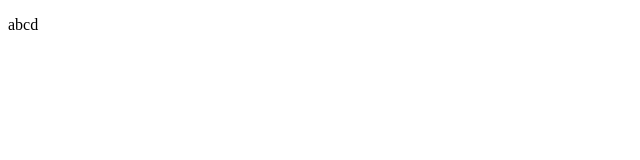
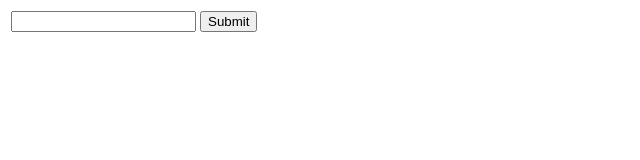
Before and after one commit to palebobcat/palebobcat.github.io, a plain HTML site: page index.html in a window 1280 px wide. Shown: the whole page, without its empty margins (0-640 px from the left). Drawn offline with Linux system fonts and the light colour scheme.

Commit message:
password input

```diff
--- /dev/null
+++ b/css/site.css
@@ -0,0 +1,9 @@
+body {
+    margin-bottom: 60px;
+    padding: 0;
+    background: url("NL.jpg") no-repeat center center fixed;
+    background-size: cover;
+    -webkit-background-size: cover;
+    -moz-background-size: cover;
+    -o-background-size: cover;
+}
--- a/index.html
+++ b/index.html
@@ -5,6 +5,18 @@
   <title>$Title$</title>
 </head>
 <body>
-<p>abcd</p>
+<div>
+  <table>
+    <tr>
+      <td>
+        <label for="password"></label><input type="password" id="password" value=""/>
+      </td>
+      <td>
+        <input type="submit" value="Submit" onclick="checkPassword()" />
+      </td>
+    </tr>
+  </table>
+</div>
+
 </body>
 </html>
```
Also changed, not shown: js/password.js (added, +8 -0 lines), css/NL.jpg (added).
